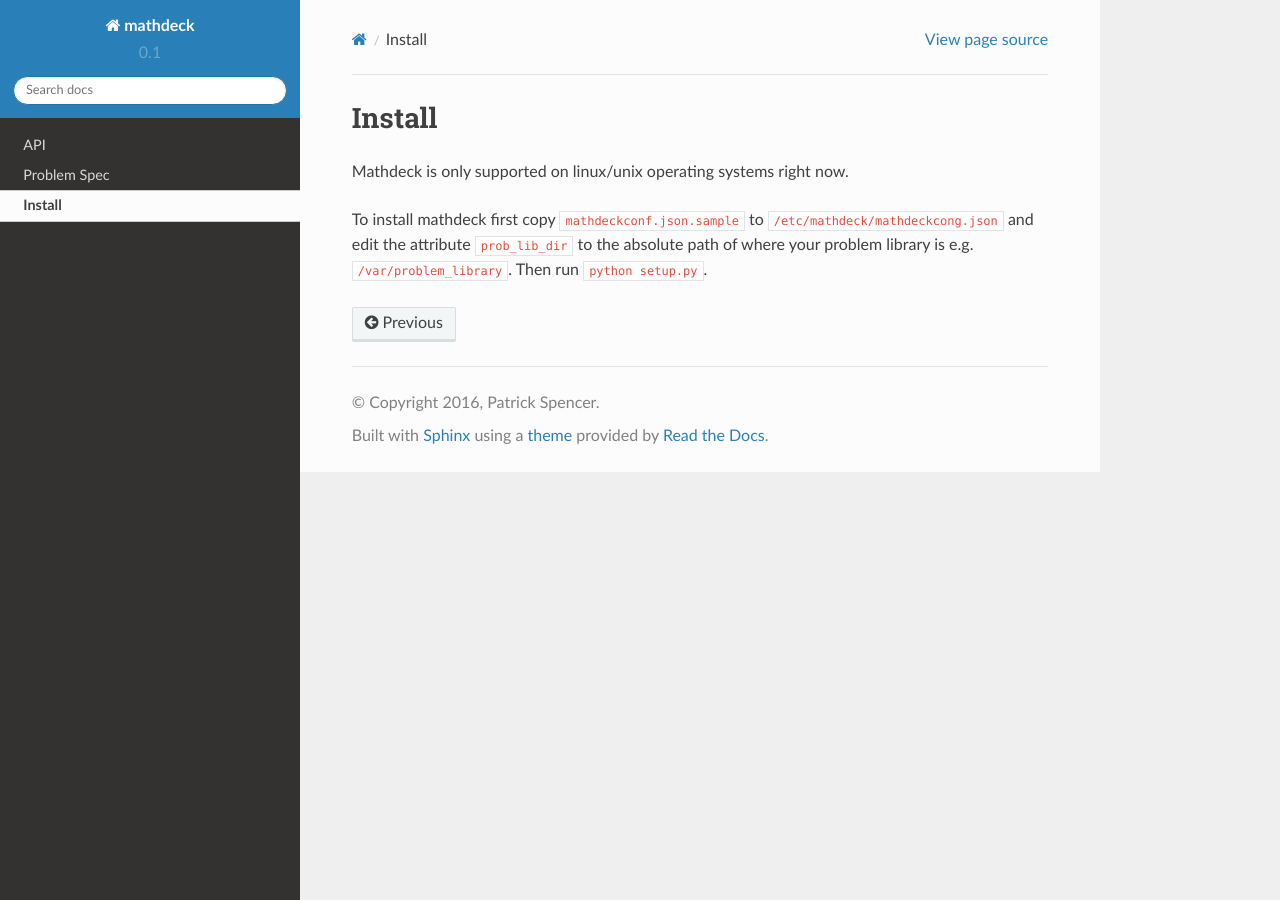
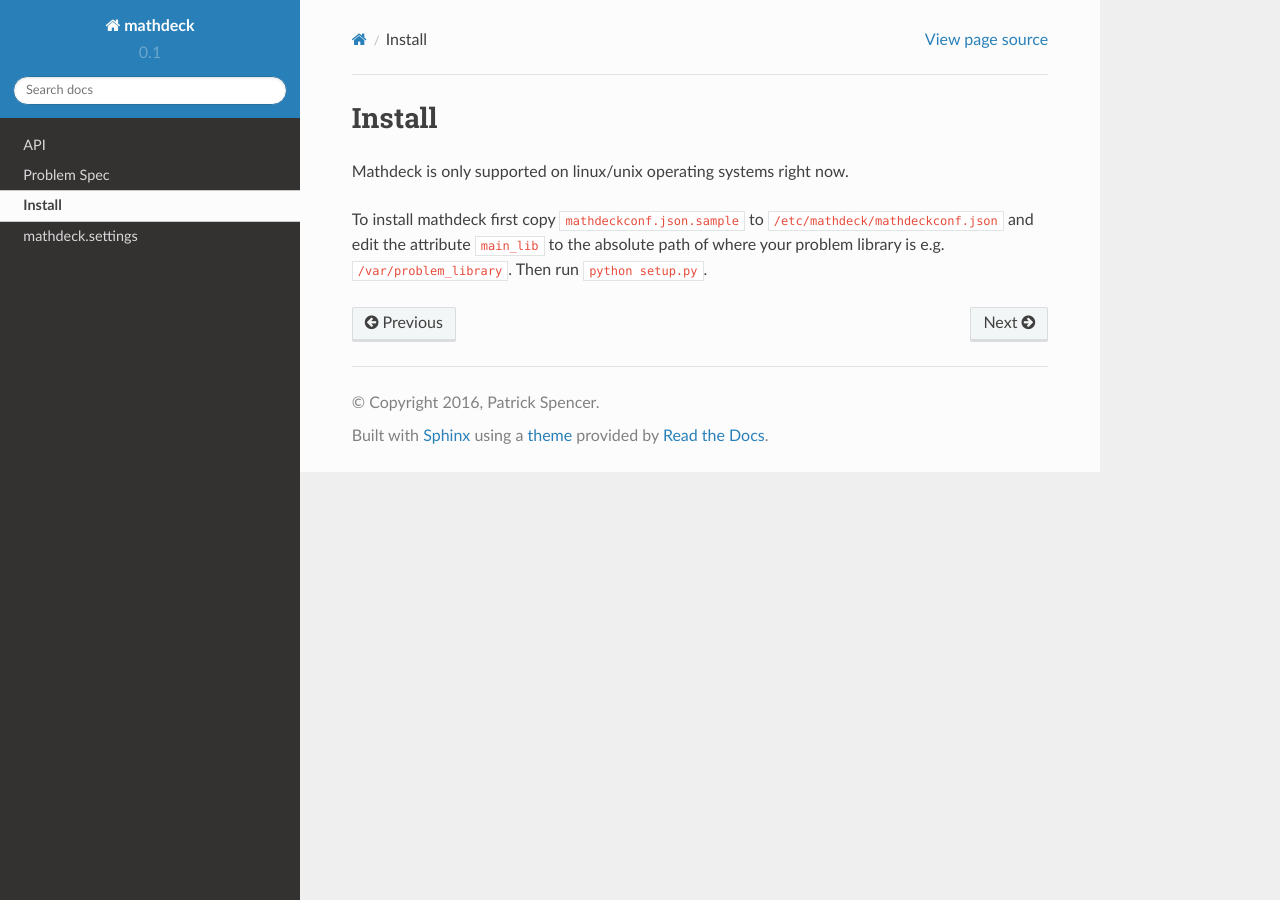
Before and after one commit to patrickspencer/mathdeck, a Sphinx documentation site: the page built from docs/install.rst, in a window 1280 px wide. Built offline with Sphinx 7.4.7 and the Read the Docs theme 2.0.0, drawn with Linux system fonts in a browser that asks for light colours.

Commit message:
Update docs

```diff
--- a/docs/api.rst
+++ b/docs/api.rst
@@ -2,3 +2,5 @@
 ===
 
 .. autoclass:: mathdeck.Problem
+
+.. autoclass:: mathdeck.Answer
--- a/docs/index.rst
+++ b/docs/index.rst
@@ -185,6 +185,7 @@
    api
    problemspec
    install
+   settings
 
 Features
 --------
--- a/docs/install.rst
+++ b/docs/install.rst
@@ -3,7 +3,7 @@
 
 Mathdeck is only supported on linux/unix operating systems right now.
 
-To install mathdeck first copy ``mathdeckconf.json.sample`` to
-``/etc/mathdeck/mathdeckcong.json`` and edit the attribute
-``prob_lib_dir`` to the absolute path of where your problem library is
-e.g. ``/var/problem_library``.  Then run ``python setup.py``.
+To install mathdeck first copy :code:`mathdeckconf.json.sample` to
+:code:`/etc/mathdeck/mathdeckconf.json` and edit the attribute :code:`main_lib` to the
+absolute path of where your problem library is e.g. :code:`/var/problem_library`.
+Then run :code:`python setup.py`.
--- /dev/null
+++ b/docs/settings.rst
@@ -0,0 +1,5 @@
+mathdeck.settings
+=================
+
+.. autoclass:: mathdeck.settings.ProblemLibs
+.. automethod:: mathdeck.settings.ProblemLibs.get_dir
```
